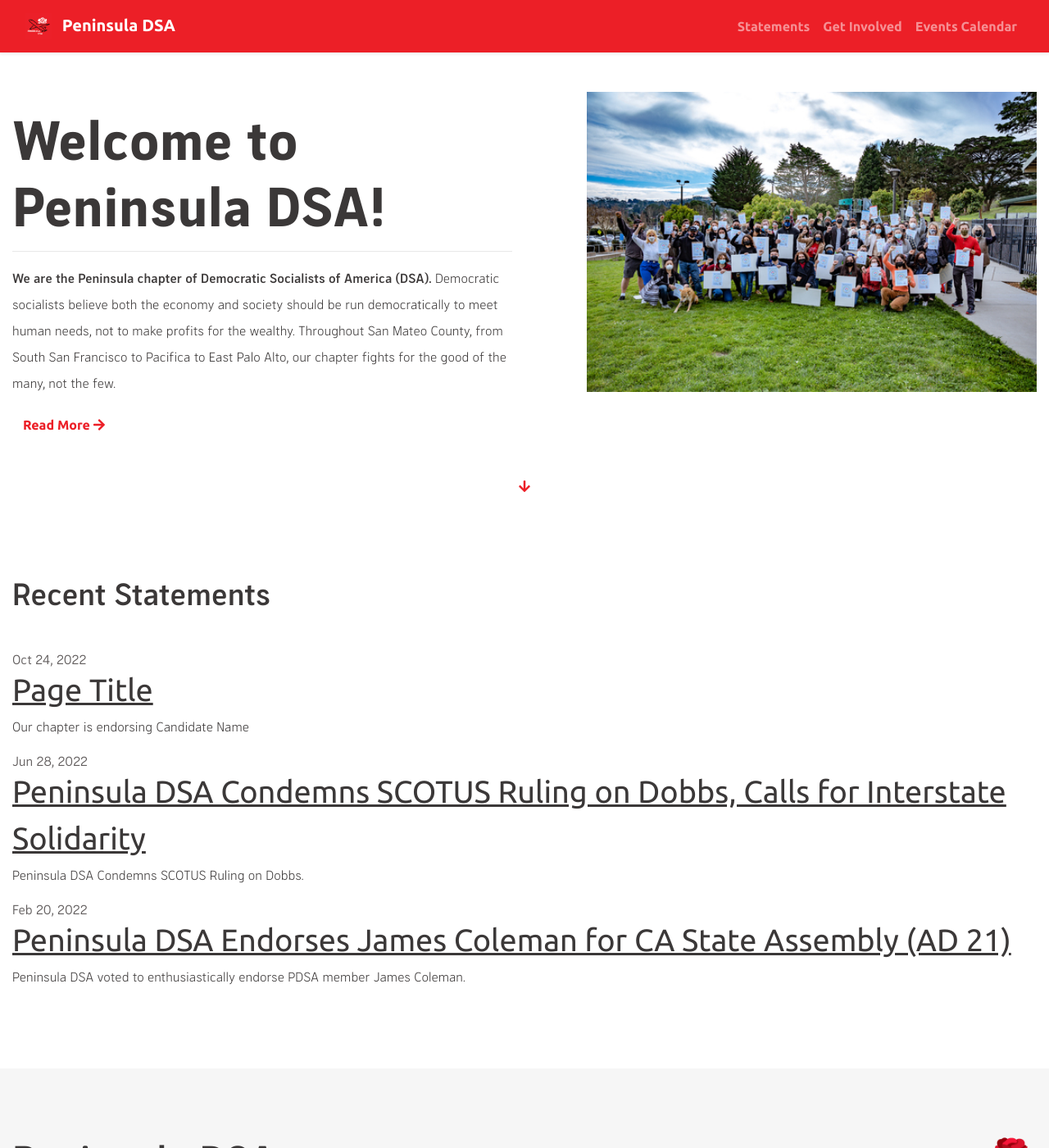
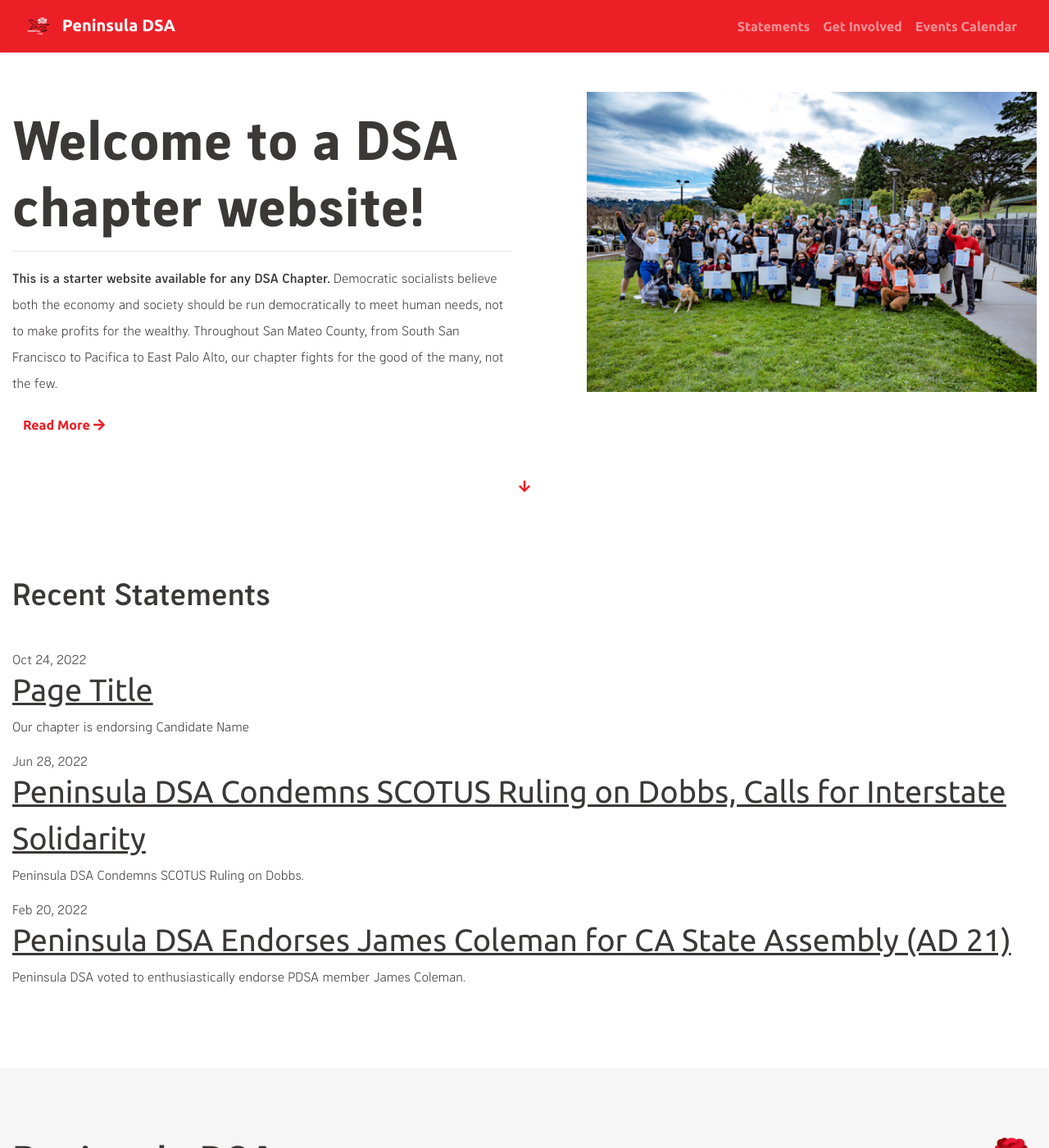
Before and after one commit to dsa-ntc/dsa-chapter-website.github.io, a Jekyll site: the page built from index.html, in a window 1280 px wide and 1400 px high. Shown: the whole window at 82% size. Built offline with Jekyll 4.4.1, drawn with Linux system fonts in a browser that asks for light colours; the list of posts is cut into pages by our own code; some of the changed text lies outside the part shown.

Commit message:
Update copy.yml

```diff
--- a/_data/copy.yml
+++ b/_data/copy.yml
@@ -1,4 +1,4 @@
 global:
-  - about: "<b>We are the Peninsula chapter of Democratic Socialists of America (DSA).</b> Democratic socialists believe both the economy and society should be run democratically to meet human needs, not to make profits for the wealthy. Throughout San Mateo County, from South San Francisco to Pacifica to East Palo Alto, our chapter fights for the good of the many, not the few."
-  - welcome: "Welcome to Peninsula DSA!"
+  - about: "<b>This is a starter website available for any DSA Chapter.</b> Democratic socialists believe both the economy and society should be run democratically to meet human needs, not to make profits for the wealthy. Throughout San Mateo County, from South San Francisco to Pacifica to East Palo Alto, our chapter fights for the good of the many, not the few."
+  - welcome: "Welcome to a DSA chapter website!"
   - welcome-image: ""
```
